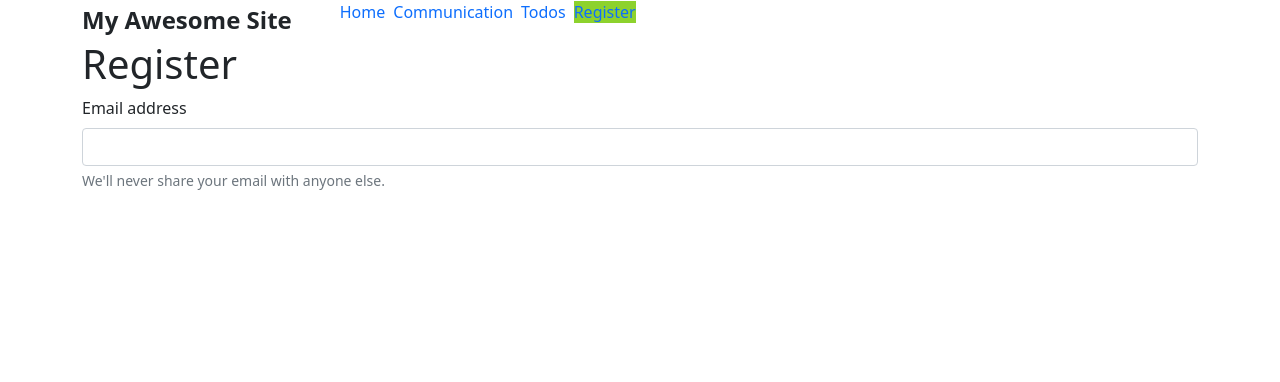
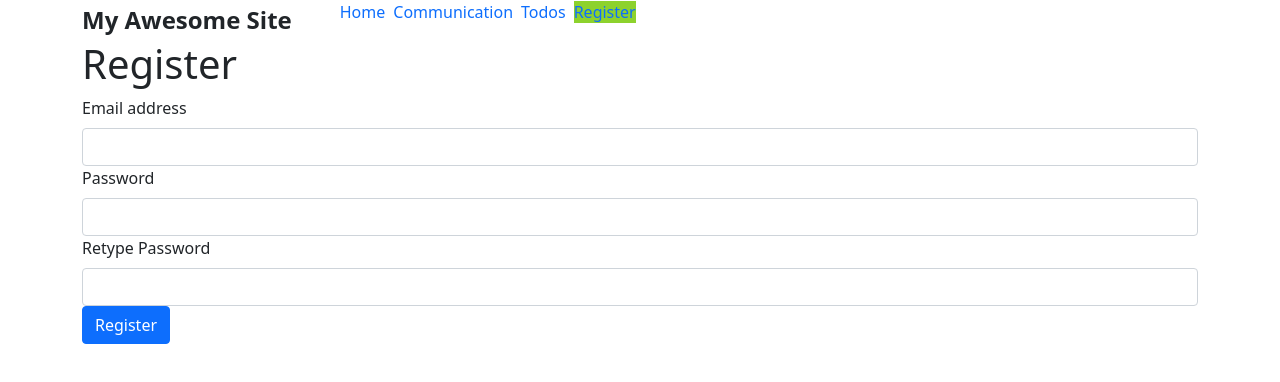
Before and after one commit to PaulNegoescu/siit-13, a React (Create React App) app: page /register in a window 1280 px wide. Shown: the top 382 px of the page. Built offline with nearby package versions, Linux system fonts and the light colour scheme.

Commit message:
Implemented the homework

```diff
--- a/src/App.css
+++ b/src/App.css
@@ -15,24 +15,24 @@
   box-sizing: border-box;
 }
 
-.btn {
+/* .btn {
   border: 1px solid #999;
   background-color: var(--light-grey);
   border-radius: var(--border-radius);
 
   padding: 0.2em 0.5em;
-}
+} */
 
-.btn:focus {
+/* .btn:focus {
   background-color: var(--dark-grey);
-}
+} */
 
-.btn-primary {
+/* .btn-primary {
   background-color: var(--primary-color);
   border-color: var(--primary-dark);
   color: var(--primary-dark);
-}
+} */
 
-.btn-primary:focus {
+/* .btn-primary:focus {
   background-color: var(--primary-light);
-}
+} */
--- a/src/features/Auth/Auth.js
+++ b/src/features/Auth/Auth.js
@@ -1,6 +1,72 @@
+import clsx from 'clsx';
+import { useState } from 'react';
+
 export function Auth() {
+  const [values, setValues] = useState({
+    email: '',
+    password: '',
+    'retype-password': '',
+  });
+
+  const [errors, setErrors] = useState({
+    email: '',
+    password: '',
+    'retype-password': '',
+  });
+
+  function handleChange(e) {
+    const newValues = { ...values };
+    newValues[e.target.name] = e.target.value;
+    const newErrors = { ...errors };
+    newErrors[e.target.name] = '';
+
+    setValues(newValues);
+    setErrors(newErrors);
+    // setValues({ ...values, [e.target.name]: e.target.value });
+    // setErrors({ ...errors, [e.target.name]: '' });
+  }
+
+  console.log(values, !values.email);
+
+  async function handleSubmit(e) {
+    e.preventDefault();
+
+    let hasErrors = false;
+    let newErrors = { ...errors };
+
+    if (!values.email) {
+      hasErrors = true;
+      newErrors.email = 'Please enter your email in order to register!';
+    }
+
+    if (!values.password) {
+      hasErrors = true;
+      newErrors.password = 'Please choose a password';
+    }
+
+    if (values.password !== values['retype-password']) {
+      hasErrors = true;
+      newErrors['retype-password'] = 'Your passwords did not match!';
+    }
+
+    if (hasErrors) {
+      setErrors(newErrors);
+      return;
+    }
+
+    const data = await fetch('http://localhost:3001/register', {
+      method: 'POST',
+      headers: {
+        'Content-type': 'application/json',
+      },
+      body: JSON.stringify({ email: values.email, password: values.password }),
+    }).then((res) => res.json());
+
+    console.log(data);
+  }
+
   return (
-    <form>
+    <form onSubmit={handleSubmit} noValidate={true}>
       <h1>Register</h1>
       <div className="mb-3">
         <label htmlFor="email" className="form-label">
@@ -8,14 +74,43 @@ export function Auth() {
         </label>
         <input
           type="email"
-          className="form-control"
           id="email"
           name="email"
           aria-describedby="emailHelp"
+          value={values.email}
+          onChange={handleChange}
+          className={clsx('form-control', { 'is-invalid': errors.email })}
         />
-        <div id="emailHelp" className="form-text">
-          We'll never share your email with anyone else.
-        </div>
+        {errors.email && <div className="invalid-feedback">{errors.email}</div>}
+        <label htmlFor="password" className="form-label">
+          Password
+        </label>
+        <input
+          type="password"
+          id="password"
+          name="password"
+          value={values.password}
+          onChange={handleChange}
+          className={clsx('form-control', { 'is-invalid': errors.password })}
+        />
+        <div className="invalid-feedback">{errors.password}</div>
+        <label htmlFor="retype-password" className="form-label">
+          Retype Password
+        </label>
+        <input
+          type="password"
+          id="retype-password"
+          name="retype-password"
+          value={values['retype-password']}
+          onChange={handleChange}
+          className={clsx('form-control', {
+            'is-invalid': errors['retype-password'],
+          })}
+        />
+        <div className="invalid-feedback">{errors['retype-password']}</div>
+        <button type="submit" className="btn btn-primary">
+          Register
+        </button>
       </div>
     </form>
   );
```
Also changed, not shown: db.json.
